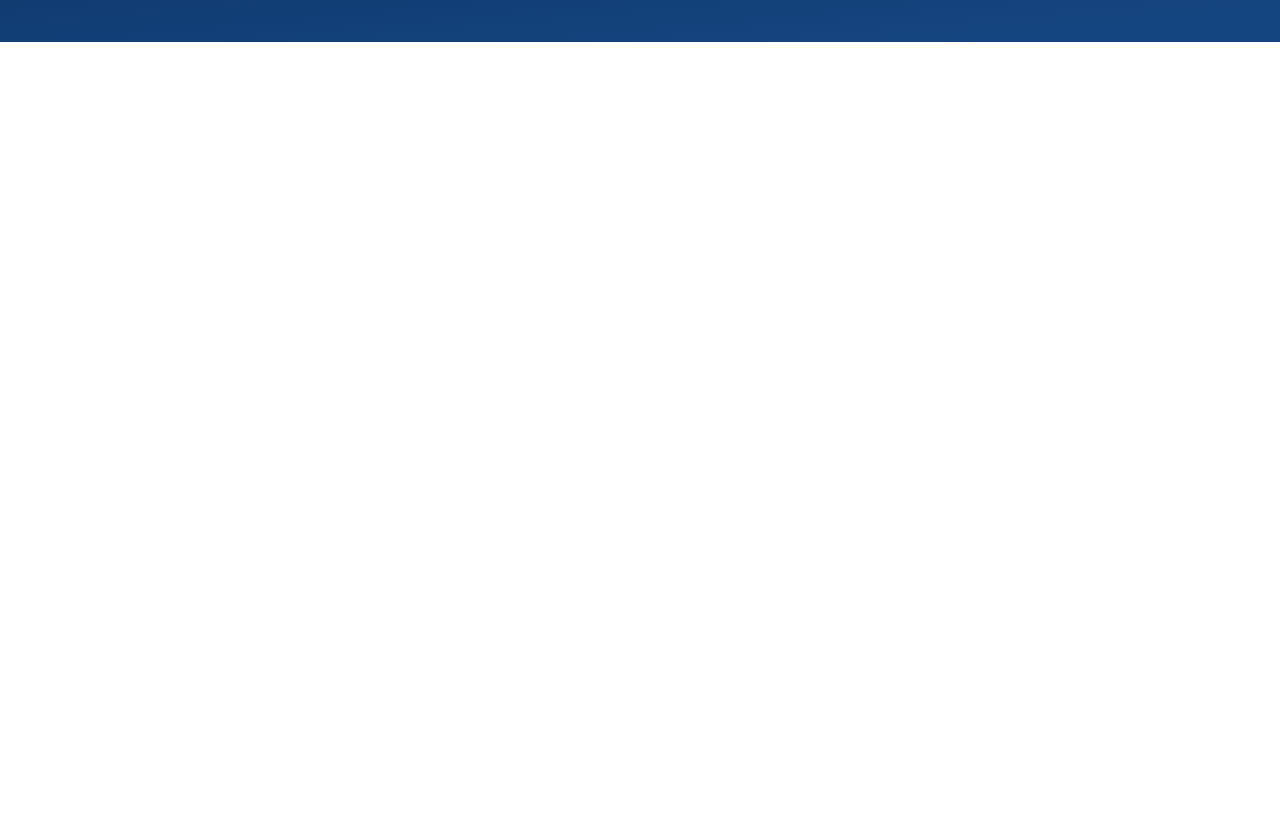
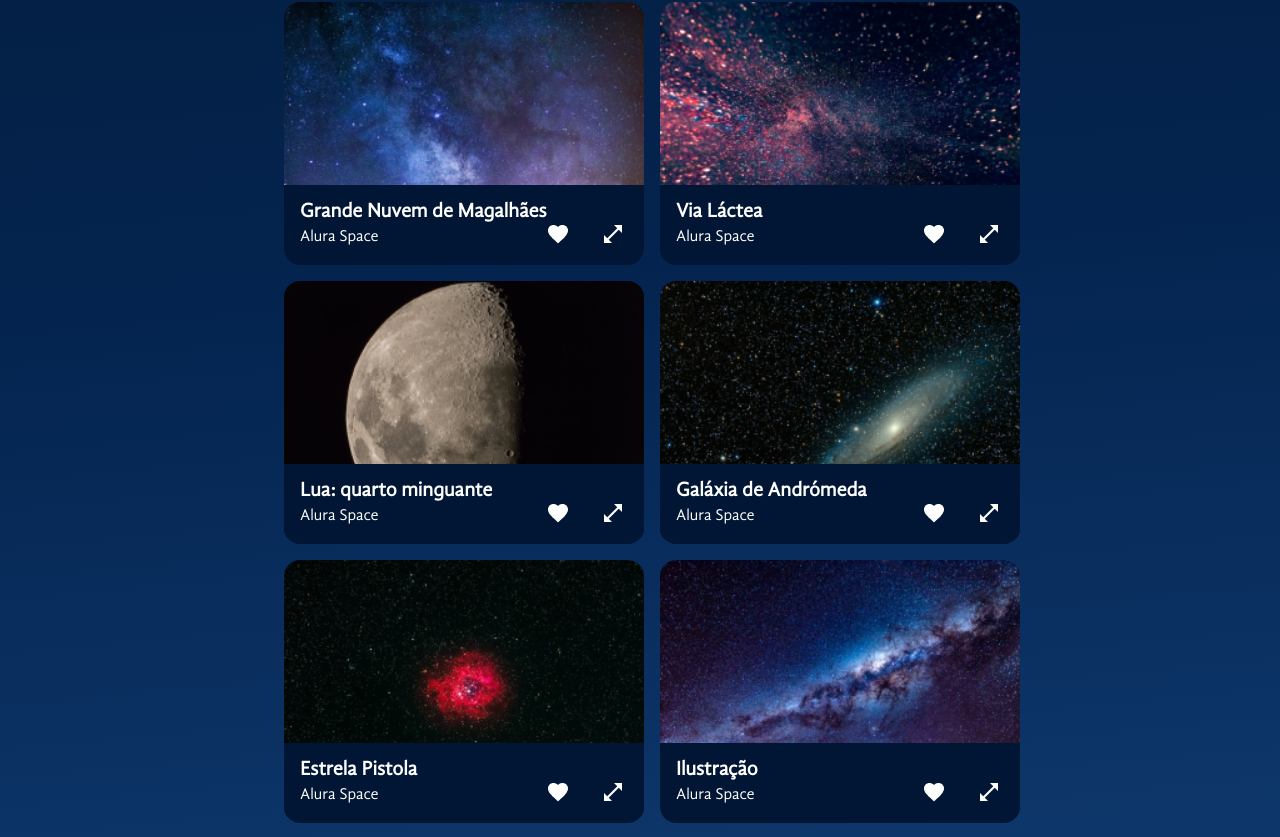
Before and after one commit to natcurti/alura-space-app, a React (Vite) app: page / in a window 1280 px wide. Shown: the part 758-1595 px from the top of the page. Before the commit the page ends 800 px from the top, so only its background shows below. Built offline with nearby package versions, Linux system fonts and the light colour scheme.

Commit message:
Include images and adjust layout

```diff
--- a/src/App.jsx
+++ b/src/App.jsx
@@ -4,6 +4,9 @@ import Header from "./components/Header";
 import Banner from "./components/Banner";
 import AsideMenu from "./components/AsideMenu";
 import Gallery from "./components/Gallery";
+import pictures from "./pictures.json";
+import { useState } from "react";
+import Modal from "./components/Modal";
 
 const BackgroundGradient = styled.div`
   background: linear-gradient(174.61deg, #041833 4.16%, #04244F 48%, #154580 96.76%);
@@ -29,7 +32,10 @@ const GalleryContent = styled.section`
   flex-grow: 1;
 `
 
-function App() {
+const App = () => {
+
+  const [galleryPics, setGalleryPics] = useState(pictures);
+
   return (
     <>
       <BackgroundGradient>
@@ -40,10 +46,11 @@ function App() {
             <AsideMenu/>
             <GalleryContent>
               <Banner/>
-              <Gallery/>
+              <Gallery pictures = {galleryPics}/>
             </GalleryContent>
           </MainContainer>
         </AppContainer>
+        <Modal/>
       </BackgroundGradient>
     </>
   )
--- a/src/components/AsideMenu/MenuItem/index.jsx
+++ b/src/components/AsideMenu/MenuItem/index.jsx
@@ -1,5 +1,4 @@
 import styled from "styled-components";
-
 
 const MenuItemStyled = styled.li`
    font-size: 24px;
--- /dev/null
+++ b/src/components/Gallery/Image/index.jsx
@@ -0,0 +1,82 @@
+import styled from "styled-components";
+import favoriteIcon from "/icons/favorite-active.png";
+import expandIcon from "/icons/expand.png";
+
+const ImageContainer = styled.figure`
+    width: ${(props) => (props.$expanded ? '90%' : '22.5rem')};
+    border-radius: 1rem;
+    overflow: hidden;
+    position: relative;
+    margin: 0;
+
+    img{
+        width: 100%;
+        object-fit: contain;
+    }
+
+    figcaption{
+        background-color: #001634;
+        height: 5rem;
+        width: 100%;
+        position: absolute;
+        bottom: 0;
+        padding: 1rem;
+        box-sizing: border-box;
+
+        h3{
+            color: white;
+            margin: 0;
+            font-size: 1.25rem;
+            font-weight: bold;
+        }
+
+        footer{
+            display: flex;
+            justify-content: space-between;
+            align-items: center;
+
+            p{
+                margin: 0;
+                color: white;
+                font-size: 1rem;
+            }
+
+            div{
+                display: flex;
+                gap: 1.5rem;
+
+                button{
+                    border: none;
+                    background-color: transparent;
+                    cursor: pointer;
+                }
+            }
+        }
+    }
+
+`
+
+
+const Image = ({title, font, path, id, tagId, expanded = "false"}) => {
+    return (
+        <ImageContainer expanded={expanded}>
+            <img src={path} alt={title}/>
+            <figcaption>
+                <h3>{title}</h3>
+                <footer>
+                    <p>{font}</p>
+                    <div>
+                        <button>
+                            <img src={favoriteIcon}/>
+                        </button>
+                        <button>
+                            <img src={expandIcon}/>
+                        </button>
+                    </div>
+                </footer>
+            </figcaption>
+        </ImageContainer>
+    )
+}
+
+export default Image;
--- a/src/components/Gallery/index.jsx
+++ b/src/components/Gallery/index.jsx
@@ -1,26 +1,48 @@
 import Title from "../Title"
 import Tags from "../Gallery/Tags";
 import styled from "styled-components";
+import Image from "./Image";
 
 const GalleryContainer = styled.div`
     display: flex;
+    gap: 1rem;
+    width: 60rem;
 `
 const SectionPictures = styled.section`
-    flex-grow: 1;
+    width: 46rem;
+`
+
+const ContainerPictures = styled.div`
+    display: flex;
+    flex-direction: row;
+    justify-content: space-between;
+    flex-wrap: wrap;
+    gap: 1rem;
 `
 
 const SectionPopular = styled.section`
-
+    width: 13rem;
 `
 
 
-const Gallery = () => {
+const Gallery = ({pictures = []}) => {
     return (
         <>
         <Tags/>
         <GalleryContainer>
             <SectionPictures>
                 <Title title="Navegue pela galeria"/>
+                <ContainerPictures>
+                    {pictures.map((item) =>
+                    <Image
+                        key={item.id}
+                        title={item.title}
+                        font={item.font}
+                        path={item.path}
+                        id={item.id}
+                        tagId={item.tagId}
+                    />)}
+                </ContainerPictures>
             </SectionPictures>
             <SectionPopular>
                 <Title title="Populares"/>
--- /dev/null
+++ b/src/components/Modal/index.jsx
@@ -0,0 +1,12 @@
+const Modal = () => {
+    return (
+        <dialog open>
+            <p>Greetings, one and all!</p>
+            <form method="dialog">
+                <button>OK</button>
+            </form>
+        </dialog>
+    )
+}
+
+export default Modal;
--- /dev/null
+++ b/src/pictures.json
@@ -0,0 +1,72 @@
+[
+  {
+    "title": "Grande Nuvem de Magalhães",
+    "font": "Alura Space",
+    "path": "/images/gallery/image-1.png",
+    "id": "1",
+    "tagId": 2
+  },
+  {
+    "title": "Via Láctea",
+    "font": "Alura Space",
+    "path": "/images/gallery/image-2.png",
+    "id": "2",
+    "tagId": 2
+  },
+  {
+    "title": "Lua: quarto minguante",
+    "font": "Alura Space",
+    "path": "/images/gallery/image-3.png",
+    "id": "3",
+    "tagId": 3
+  },
+  {
+    "title": "Galáxia de Andrómeda",
+    "font": "Alura Space",
+    "path": "/images/gallery/image-4.png",
+    "id": "4",
+    "tagId": 2
+  },
+  {
+    "title": "Estrela Pistola",
+    "font": "Alura Space",
+    "path": "/images/gallery/image-5.png",
+    "id": "5",
+    "tagId": 1
+  },
+  {
+    "title": "Ilustração",
+    "font": "Alura Space",
+    "path": "/images/gallery/image-6.png",
+    "id": "6",
+    "tagId": 4
+  },
+  {
+    "title": "Galáxia de Andrómeda",
+    "font": "Alura Space",
+    "path": "/images/gallery/image-7.png",
+    "id": "7",
+    "tagId": 2
+  },
+  {
+    "title": "Ilustração",
+    "font": "Alura Space",
+    "path": "/images/gallery/image-8.png",
+    "id": "8",
+    "tagId": 4
+  },
+  {
+    "title": "Céu estrelado",
+    "font": "Alura Space",
+    "path": "/images/gallery/image-9.png",
+    "id": "9",
+    "tagId": 1
+  },
+  {
+    "title": "Ilustração",
+    "font": "Alura Space",
+    "path": "/images/gallery/image-10.png",
+    "id": "10",
+    "tagId": 1
+  }
+]
```
